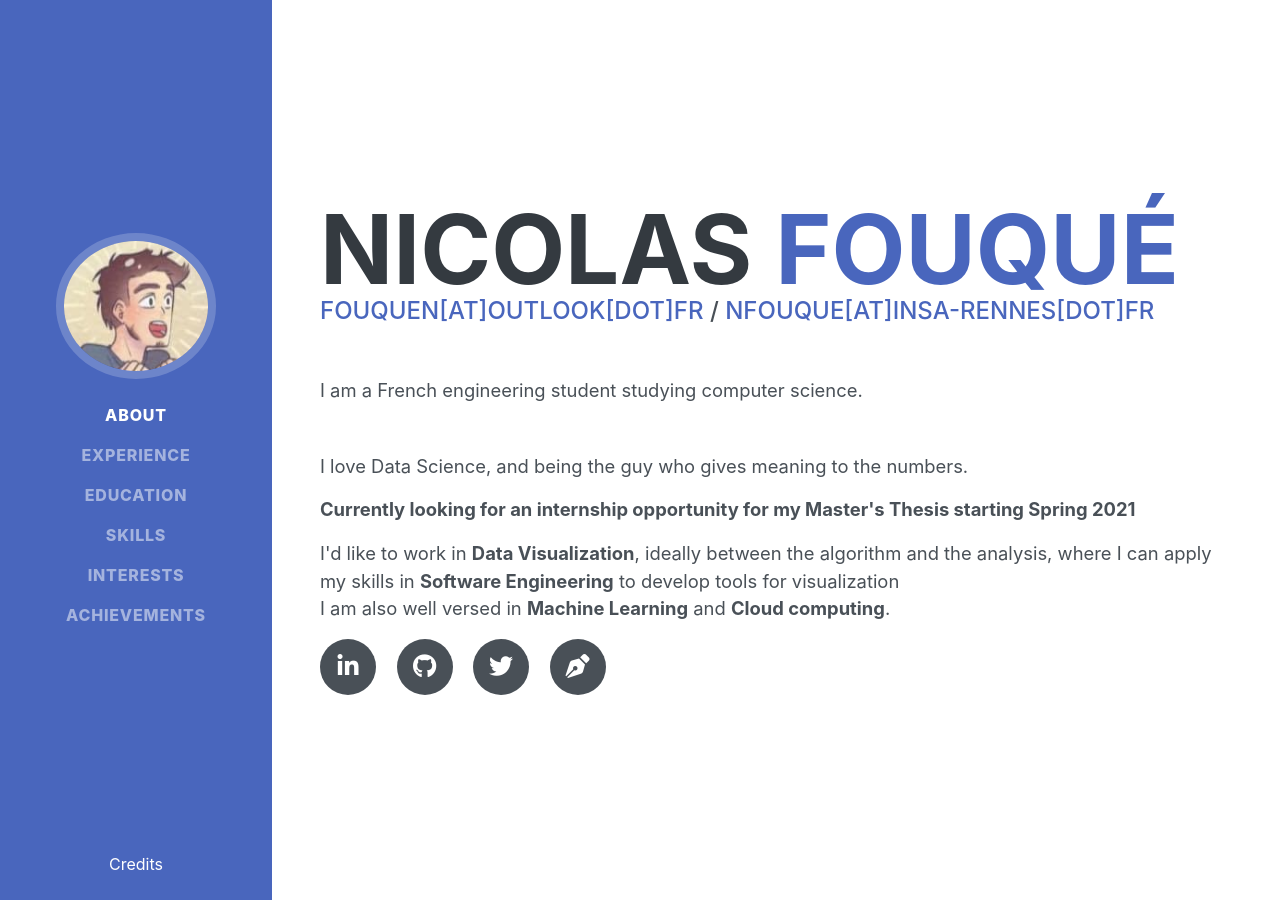
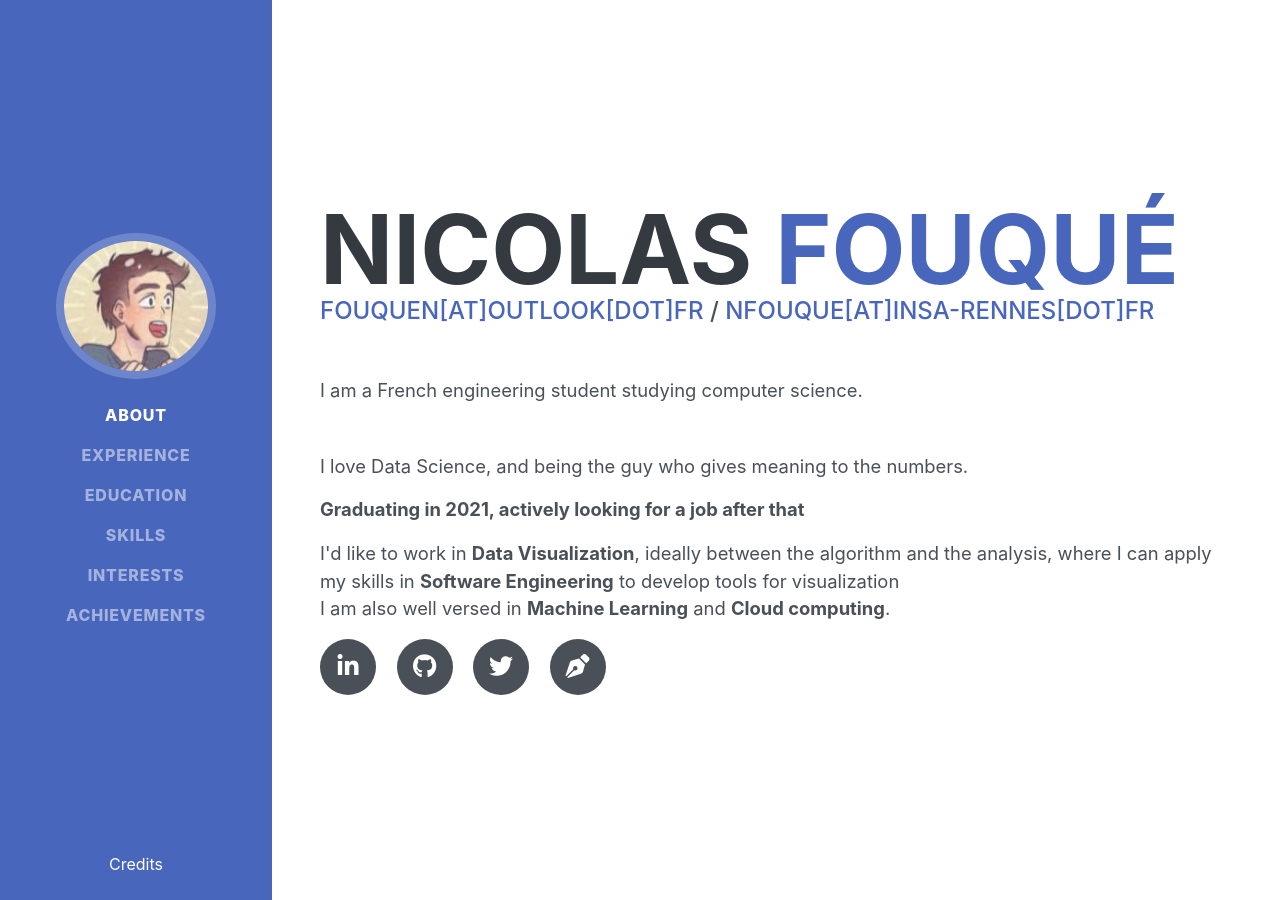
Before and after one commit to nk-fouque/resume, a Jekyll site: the page built from index.md, in a window 1280 px wide and 900 px high. Built offline with Jekyll 4.4.1, drawn with Linux system fonts in a browser that asks for light colours; some web fonts are replaced.

Commit message:
content(About): Now looking for jobs after graduation

```diff
--- a/_includes/section/about.html
+++ b/_includes/section/about.html
@@ -9,7 +9,7 @@
     <p class="lead mb-5">I am a French engineering student studying computer science.</p>
     <p class="lead mb-3">I love Data Science, and being the guy who gives meaning to the numbers.</p>
     <p class="lead mb-3">
-        <b>Currently looking for an internship opportunity for my Master's Thesis starting Spring 2021</b>
+        <b>Graduating in 2021, actively looking for a job after that</b>
     </p>
     <p class="lead">
         I'd like to work in <b>Data Visualization</b>, ideally between the algorithm and the analysis, where I can
```
Also changed, not shown: docs/index.html (+31 -1 lines).
